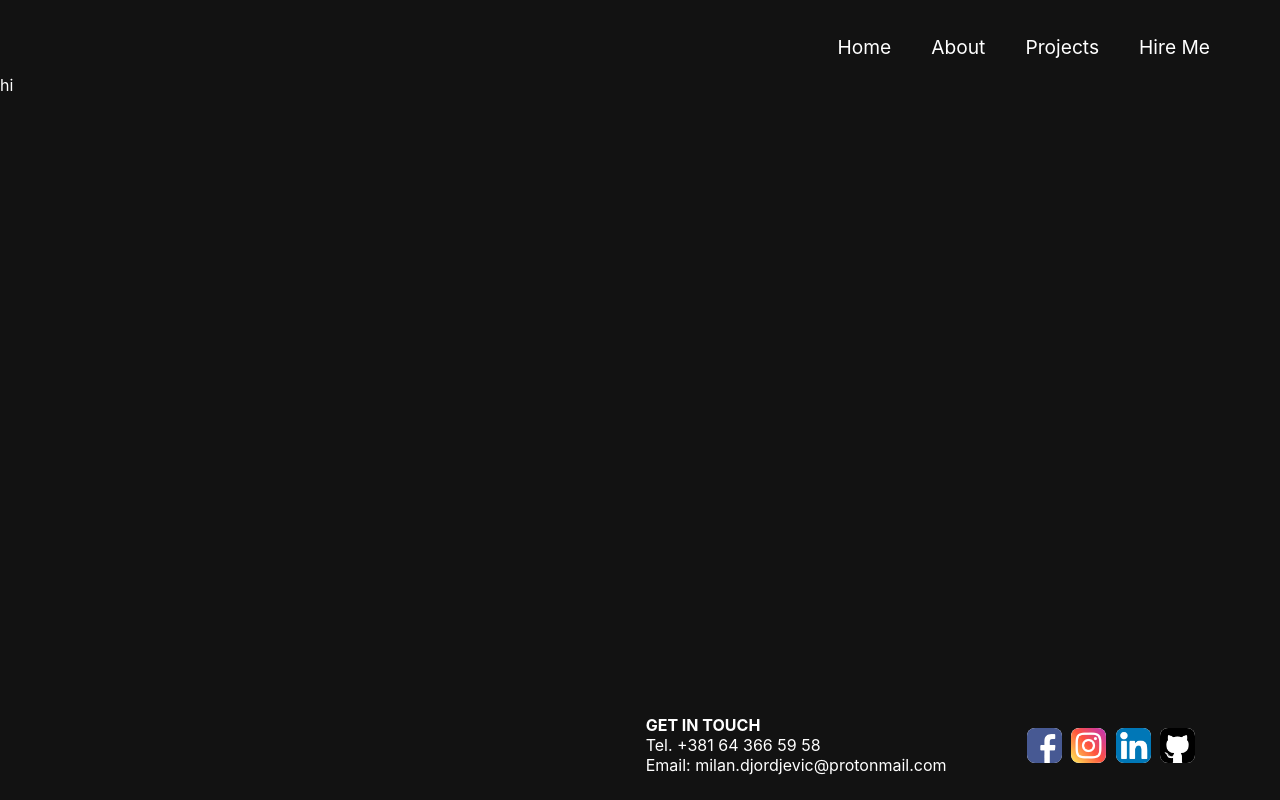
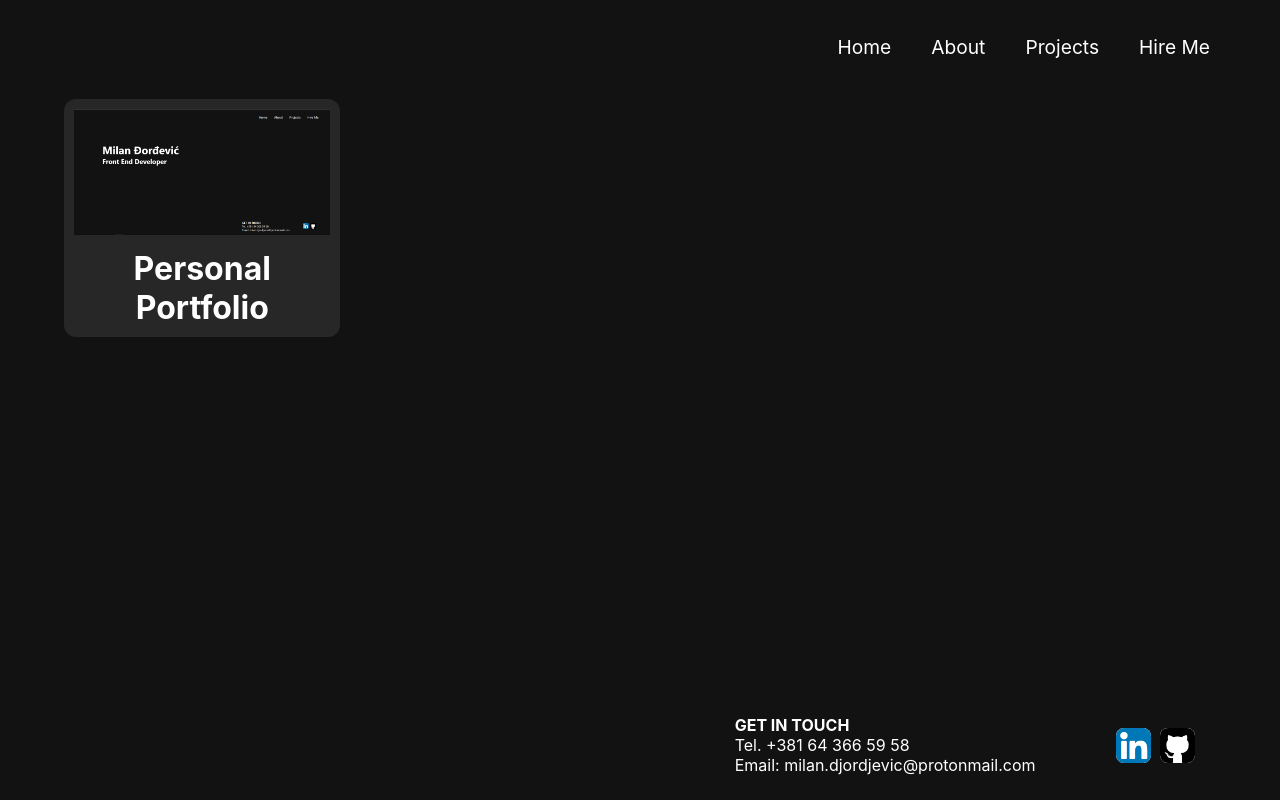
Before and after one commit to djolee96/portfolio, a React (Create React App) app: page /#/projects in a window 1280 px wide. Built offline with nearby package versions, Linux system fonts and the light colour scheme.

Commit message:
Projects page layoute created/list of all projects

```diff
--- a/src/app/components/Footer.jsx
+++ b/src/app/components/Footer.jsx
@@ -1,6 +1,4 @@
 import React from "react"
-import facebook from "../../icons/facebook.png"
-import instagram from "../../icons/instagram.png"
 import linkedin from "../../icons/linkedin.png"
 import github from "../../icons/github-sign.png"
 
@@ -14,8 +12,6 @@ class Footer extends React.Component {
                     <p>Email: milan.djordjevic@protonmail.com</p>
                 </div>
                 <div className="icons">
-                    <span><img src={facebook} alt="fb" /></span>
-                    <span> <img src={instagram} alt="ig" /></span>
                     <span> <img src={linkedin} alt="li" /></span>
                     <span> <img src={github} alt="github" /></span>
                 </div>
--- /dev/null
+++ b/src/app/components/ProjectCard.jsx
@@ -0,0 +1,19 @@
+import React from "react"
+
+
+class ProjectCard extends React.Component {
+
+    render() {
+        let { imgUrl, title } = this.props
+        return (
+            <div className="projectCard">
+                <div className="imgContainer">
+                    <img src={imgUrl} alt="projectPicture" />
+                </div>
+                <h1>{title}</h1>
+            </div>
+        )
+    }
+}
+
+export default ProjectCard
--- a/src/app/components/Projects.jsx
+++ b/src/app/components/Projects.jsx
@@ -1,10 +1,15 @@
 import React from "react"
+import ProjectCard from "./ProjectCard"
+import projectOne from "../../images/projectOne.png"
+
 
 class Projects extends React.Component {
 
     render() {
         return (
-            <p>hi</p>
+            <div className="projects" >
+                <ProjectCard title="Personal Portfolio" imgUrl={projectOne} />
+            </div>
         )
     }
 }
--- /dev/null
+++ b/src/scss/_projects.scss
@@ -0,0 +1,32 @@
+.projects{
+    width:90%;
+    margin-top: 30px;
+    margin-left: auto;
+    margin-right: auto;
+}
+.projectCard{
+    width:24%;
+    margin-right: 1%;
+    margin-top: 10px;
+    background-color: #272727;
+    display: inline-block;
+    border-radius: 12px;
+}
+
+.projectCard:hover{
+    position: relative ;
+    width:23%;
+}
+.imgContainer{
+    width: auto;
+    margin:10px;
+}
+
+.imgContainer img {
+    width:100%;
+}
+.projectCard h1{
+    margin: 0px 0px 10px 0px;
+    text-align: center;
+
+}
--- a/src/scss/main.css
+++ b/src/scss/main.css
@@ -163,4 +163,39 @@ nav {
 .contact p {
   margin: 0px;
 }
+
+.projects {
+  width: 90%;
+  margin-top: 30px;
+  margin-left: auto;
+  margin-right: auto;
+}
+
+.projectCard {
+  width: 24%;
+  margin-right: 1%;
+  margin-top: 10px;
+  background-color: #272727;
+  display: inline-block;
+  border-radius: 12px;
+}
+
+.projectCard:hover {
+  position: relative;
+  width: 23%;
+}
+
+.imgContainer {
+  width: auto;
+  margin: 10px;
+}
+
+.imgContainer img {
+  width: 100%;
+}
+
+.projectCard h1 {
+  margin: 0px 0px 10px 0px;
+  text-align: center;
+}
 /*# sourceMappingURL=main.css.map */
--- a/src/scss/main.scss
+++ b/src/scss/main.scss
@@ -13,4 +13,5 @@ main{
 @import "header";
 @import "content";
 @import "about";
-@import "footer"
+@import "footer";
+@import "projects"
```
Also changed, not shown: src/images/projectOne.png (added), 1 other file (tests, documents, lock files or other folders).
